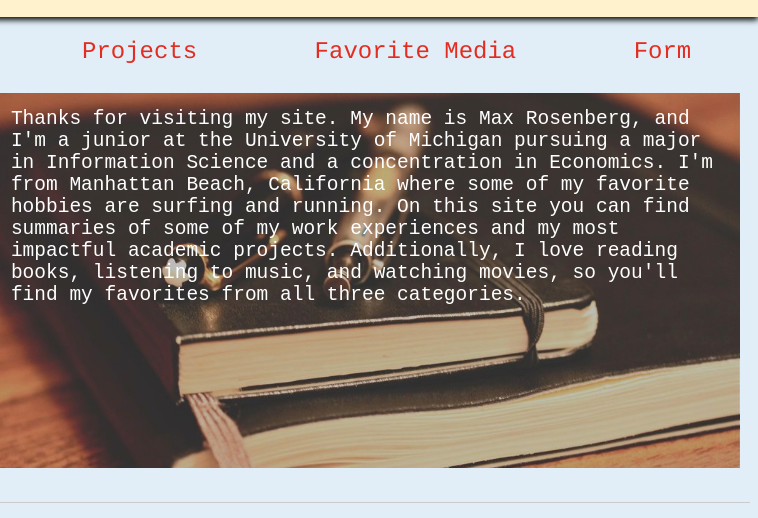
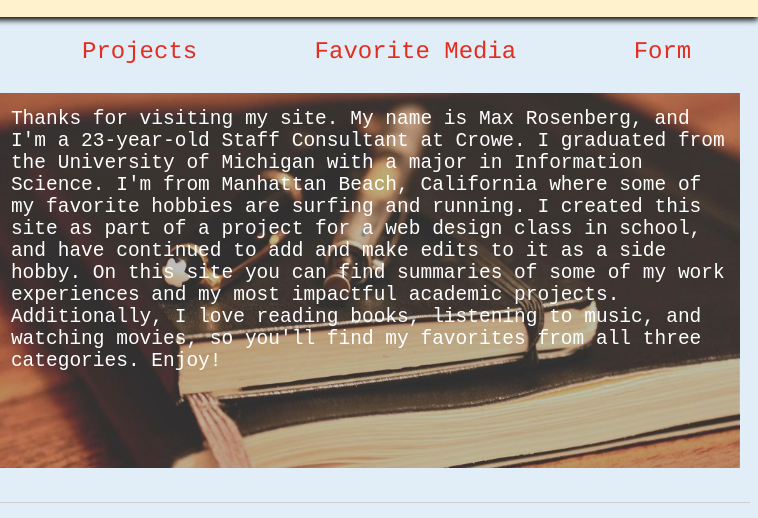
Before and after one commit to Rosenmax2000/maxcrosenberg.com, a plain HTML site: page index.html in a window 1280 px wide. Shown: the part 102-620 px from the top of the page, 522-1280 px from the left. Drawn offline with Linux system fonts and the light colour scheme.

Commit message:
Update index.html
Updated welcome message

```diff
--- a/index.html
+++ b/index.html
@@ -42,12 +42,13 @@
   <div id="main_index">
   <!-- <div class="intro"> -->
     <img src="about_imgs/under_sculpture.JPG" alt="Me Under Sitting Sculpture" />
-    <p>Thanks for visiting my site. My name is Max Rosenberg, and I'm a junior at the University of
-      Michigan pursuing a major in Information Science and a concentration in Economics. I'm from Manhattan Beach,
-      California where some of my favorite hobbies are surfing and running. On this site you can find
-      summaries of some of my work experiences and my most impactful academic projects. Additionally,
+    <p>Thanks for visiting my site. My name is Max Rosenberg, and I'm a 23-year-old Staff Consultant at Crowe.
+      I graduated from the University of Michigan with a major in Information Science.
+      I'm from Manhattan Beach, California where some of my favorite hobbies are surfing and running. I created this site as
+      part of a project for a web design class in school, and have continued to add and make edits to it as a side hobby. On this
+      site you can find summaries of some of my work experiences and my most impactful academic projects. Additionally,
       I love reading books, listening to music, and watching movies, so you'll find my favorites from
-      all three categories.</p>
+      all three categories. Enjoy!</p>
   </div>
 
 <br>
```
